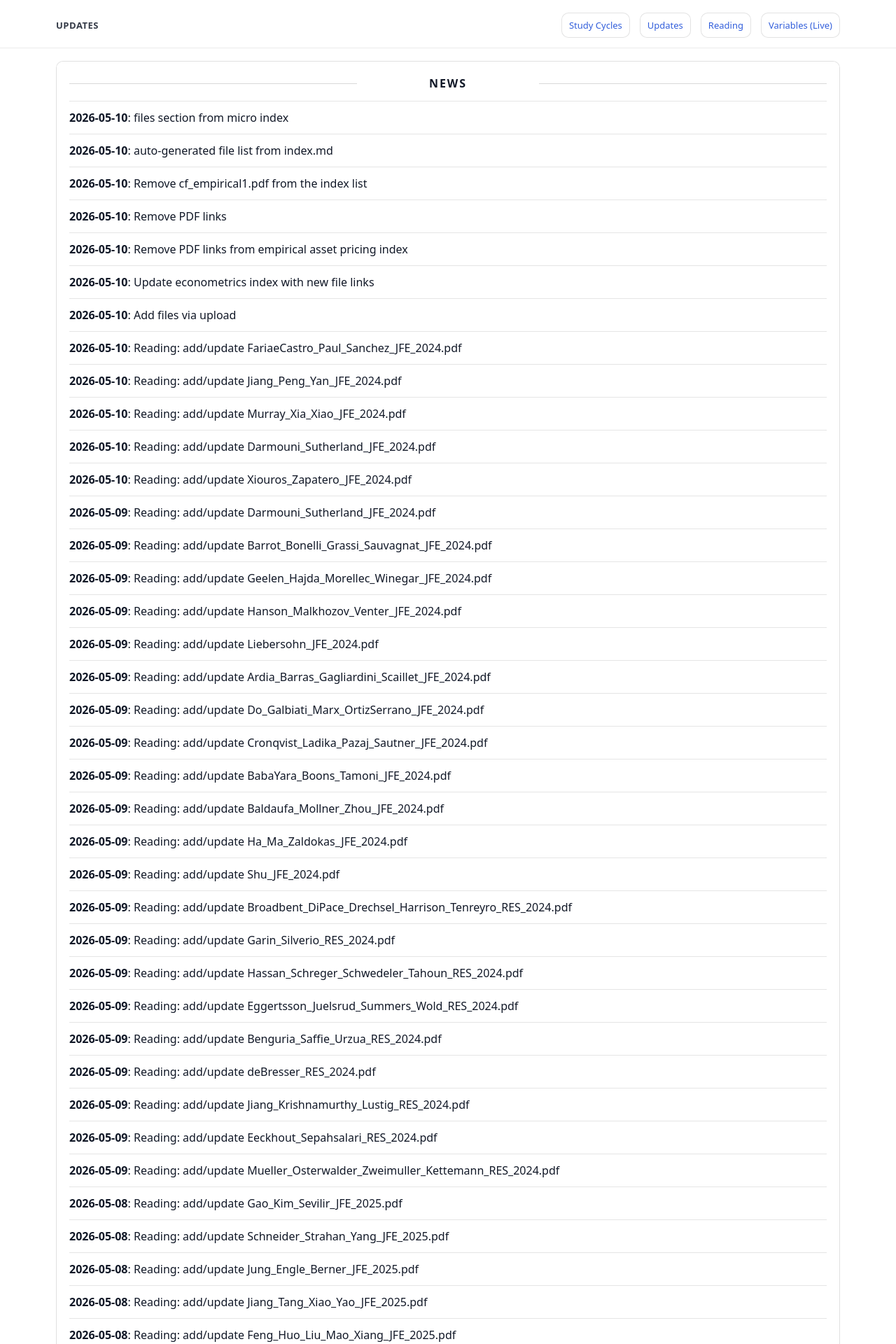
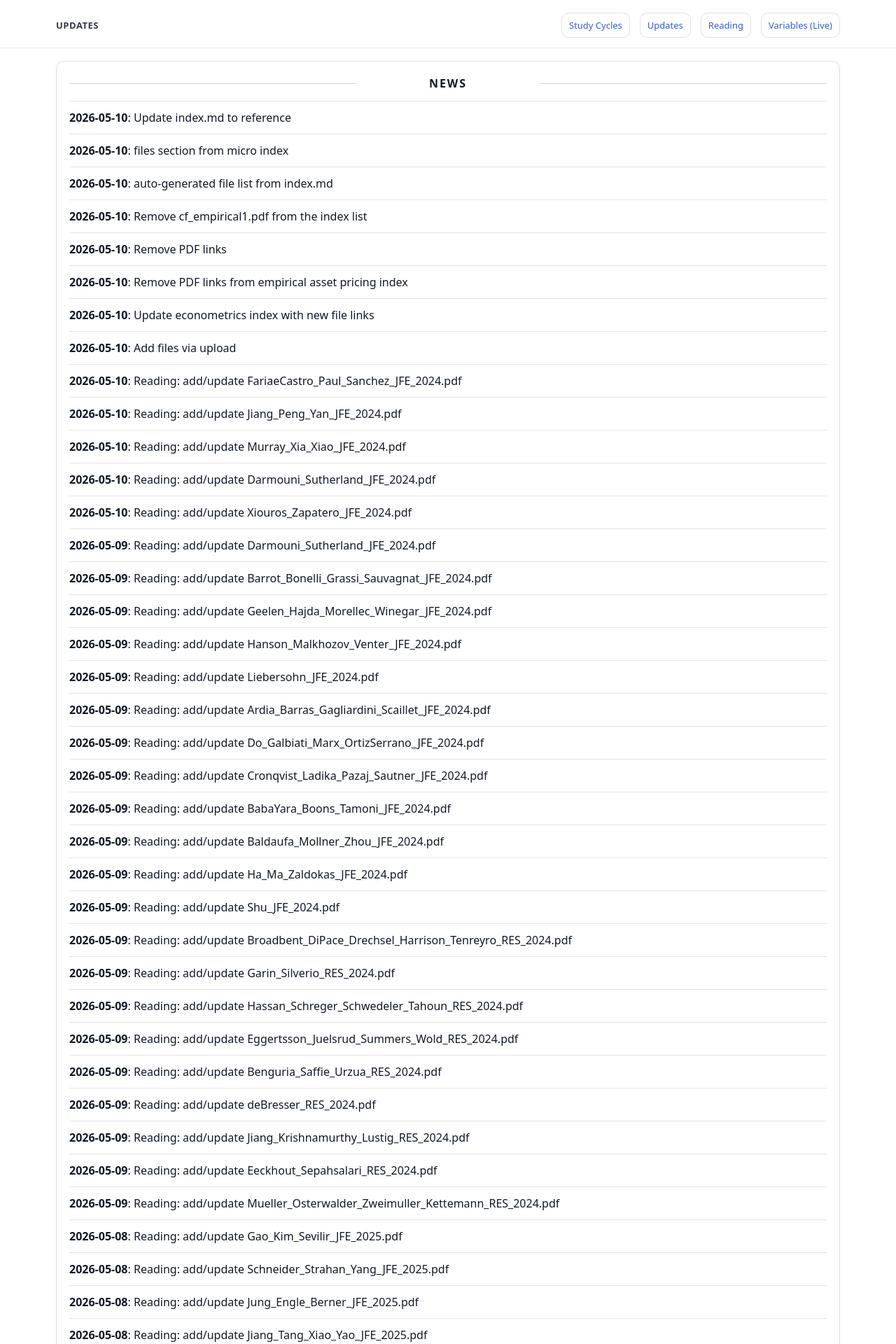
Before and after one commit to yaxinzn/study-archive, a Jekyll site: the page built from updates/index.md, in a window 1280 px wide. Shown: the top 1920 px of the page at 70% size. Built offline with Jekyll 4.4.1, drawn with Linux system fonts in a browser that asks for light colours; some of the changed text lies outside the part shown.

Commit message:
chore: update NEWS feed

```diff
--- a/_data/news.yml
+++ b/_data/news.yml
@@ -1,4 +1,7 @@
 # Auto-generated update history (sorted newest -> oldest). Do not edit manually.
+- ts: "1778393148"
+  date: "2026-05-10"
+  title: "Update index.md to reference"
 - ts: "1778393072"
   date: "2026-05-10"
   title: "files section from micro index"
```
